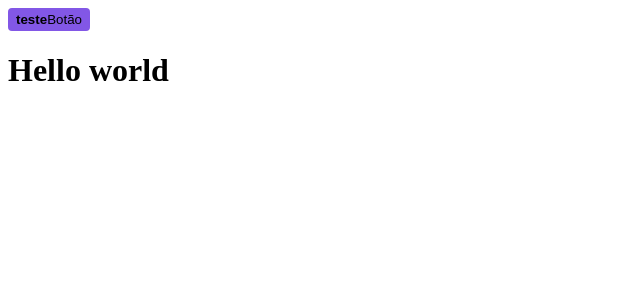
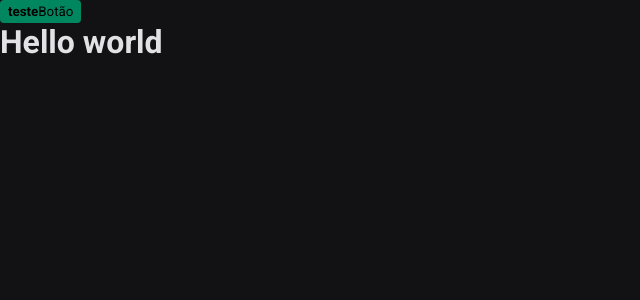
Before and after one commit to Venturajunior/ignite-shop, a Next.js app: page / in a window 1280 px wide. Shown: the top 300 px of the page, without its empty margins (0-640 px from the left). Built offline with nearby package versions, Linux system fonts and the light colour scheme.

Commit message:
Configure global styles

```diff
--- a/src/pages/_app.tsx
+++ b/src/pages/_app.tsx
@@ -1,4 +1,7 @@
+import { globalStyles } from '../styles/global'
 import type { AppProps } from 'next/app'
+
+globalStyles()
 
 export default function App({ Component, pageProps }: AppProps) {
   return <Component {...pageProps} />
--- a/src/pages/index.tsx
+++ b/src/pages/index.tsx
@@ -1,7 +1,7 @@
 import { styled } from '../styles'
 
 const Button = styled('button', {
-  backgroundColor: '$rocketseat',
+  backgroundColor: '$green500',
   borderRadius: 4,
   border: 0,
   padding: '4px 8px',
--- /dev/null
+++ b/src/styles/global.ts
@@ -0,0 +1,19 @@
+import { globalCss } from '.'
+
+export const globalStyles = globalCss({
+  '*': {
+    margin: 0,
+    padding: 0,
+  },
+
+  body: {
+    backgroundColor: '$gray900',
+    color: '$gray100',
+    '-webkit-font-smoothing': 'antialiased',
+  },
+
+  'body, input, textarea, button': {
+    fontFamily: 'Roboto',
+    fontWeight: 400,
+  },
+})
--- a/src/styles/index.ts
+++ b/src/styles/index.ts
@@ -12,7 +12,15 @@
 } = createStitches({
   theme: {
     colors: {
-      rocketseat: '#8257e6',
+      white: '#FFFFFF',
+
+      gray900: '#121214',
+      gray800: '#202024',
+      gray300: '#C4C4CC',
+      gray100: '#E1E1E6',
+
+      green500: '#00875F',
+      green300: '#00B37E',
     },
   },
 })
```
